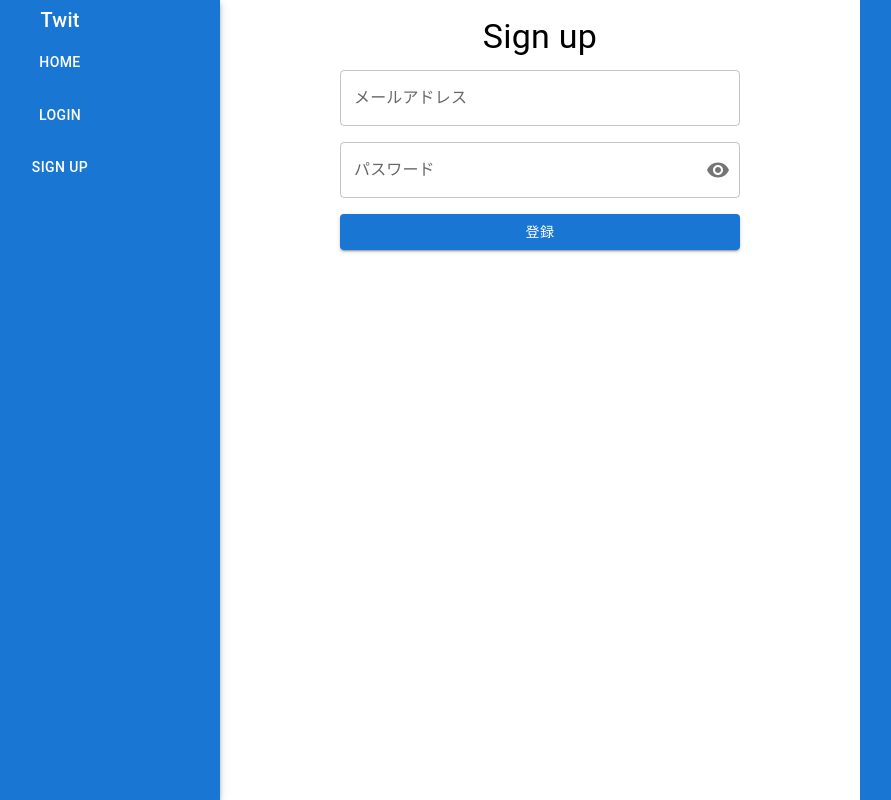
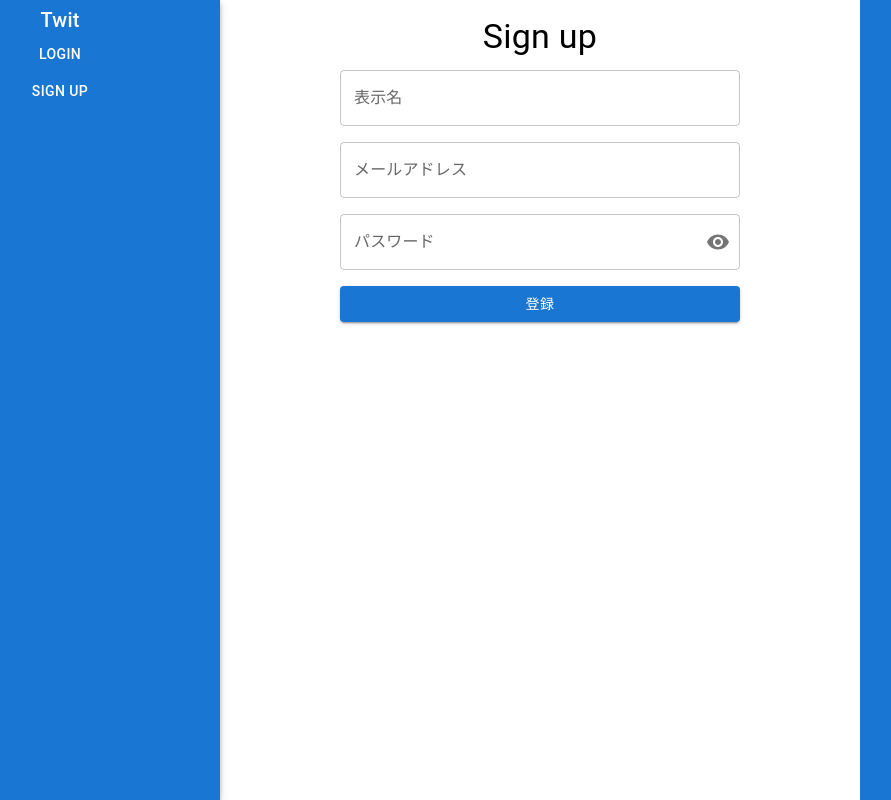
Before and after one commit to taku95/TwitClone, a React (Create React App) app: page /signup in a window 1280 px wide. Shown: the whole page, without its empty margins (100-991 px from the left). Built offline with nearby package versions, Linux system fonts and the light colour scheme; no server answers.

Commit message:
ライク機能実装

```diff
--- a/src/App.js
+++ b/src/App.js
@@ -30,7 +30,7 @@ const App = () => {
     <Router>
       <Grid container sx={{ height: "100vh" }}>
         <Grid item xs={3}>
-          <Navbar title="Twit" isLoggedIn={isLoggedIn} />
+          <Navbar title="Twit" user={user} isLoggedIn={isLoggedIn} />
         </Grid>
         <Grid item xs={6} sx={{ height: "100vh" }}>
           <Main isLoggedIn={isLoggedIn} user={user} />
--- a/src/components/Navbar.js
+++ b/src/components/Navbar.js
@@ -6,8 +6,10 @@ import Typography from "@mui/material/Typography";
 import Button from "@mui/material/Button";
 import { Link, useNavigate } from "react-router-dom";
 import { auth } from "../firebase";
+import Avatar from "@mui/material/Avatar";
+import { Box } from "@mui/material";
 
-const Navbar = ({ title, isLoggedIn }) => {
+const Navbar = ({ title, isLoggedIn, user }) => {
   const navigate = useNavigate();
 
   const handleLogout = async () => {
@@ -19,10 +21,16 @@ const Navbar = ({ title, isLoggedIn }) => {
       console.log("Logout error:", error);
     }
   };
-
+  console.log(user);
   return (
     <AppBar position="static" sx={{ top: "auto", bottom: 0, height: "100vh" }}>
-      <Toolbar sx={{ flexDirection: "column" }}>
+      <Toolbar
+        sx={{
+          display: "flex",
+          flexDirection: "column",
+          justifyContent: "space-between",
+        }}
+      >
         <Typography
           variant="h6"
           component="div"
@@ -30,31 +38,57 @@ const Navbar = ({ title, isLoggedIn }) => {
         >
           {title}
         </Typography>
+        {isLoggedIn && user && (
+          <Box
+            style={{
+              display: "flex",
+              flexDirection: "column",
+              alignItems: "center",
+              gap: "0.5rem",
+            }}
+          >
+            <Box
+              sx={{
+                display: "flex",
+                alignItems: "center",
+                gap: "0.5rem",
+              }}
+            >
+              <Avatar
+                alt="User Avatar"
+                src={user.photoURL}
+                sx={{ width: 32, height: 32 }}
+              />
+              <Typography variant="body2" sx={{ color: "white" }}>
+                {user.displayName}
+              </Typography>
+            </Box>
             <Button
               component={Link}
               to="/"
               variant="text"
-          sx={{ my: 1, color: "white" }}
+              sx={{ color: "white" }}
             >
               Home
             </Button>
-        {isLoggedIn ? (
-          <React.Fragment>
+
             <Button
               onClick={handleLogout}
               variant="text"
-              sx={{ my: 1, color: "white" }}
+              sx={{ color: "white" }}
             >
               Logout
             </Button>
-          </React.Fragment>
-        ) : (
+          </Box>
+        )}
+
+        {!isLoggedIn && (
           <React.Fragment>
             <Button
               component={Link}
               to="/login"
               variant="text"
-              sx={{ my: 1, color: "white" }}
+              sx={{ color: "white" }}
             >
               Login
             </Button>
@@ -62,7 +96,7 @@ const Navbar = ({ title, isLoggedIn }) => {
               component={Link}
               to="/signup"
               variant="text"
-              sx={{ my: 1, color: "white" }}
+              sx={{ color: "white" }}
             >
               Sign Up
             </Button>
--- a/src/components/Post.js
+++ b/src/components/Post.js
@@ -20,6 +20,7 @@ const Post = ({ setRefreshFlag, user }) => {
       const newPostRef = doc(postsCollectionRef); // ランダムなIDを持つ新しいドキュメントの参照を作成
       const timestamp = new Date();
       await setDoc(newPostRef, {
+        userDisplayName: user.displayName,
         content: content,
         createdAt: timestamp,
         userId: user.uid,
--- a/src/pages/Home.js
+++ b/src/pages/Home.js
@@ -90,6 +90,7 @@ const Home = ({ user }) => {
             >
               <Avatar alt="User Avatar" style={{ marginRight: "8px" }}></Avatar>
               <div>
+                <Typography>{post.userDisplayName}</Typography>
                 <Typography>{post.content}</Typography>
                 <Typography
                   variant="caption"
--- a/src/pages/Signup.js
+++ b/src/pages/Signup.js
@@ -1,10 +1,13 @@
 import React, { useState } from "react";
 import { useForm } from "react-hook-form";
+import { useNavigate } from "react-router-dom";
+
 import { TextField, Button, Box, Typography, IconButton } from "@mui/material";
-import { createUserWithEmailAndPassword } from "firebase/auth";
+
+import { createUserWithEmailAndPassword, updateProfile } from "firebase/auth";
 import { auth } from "../firebase";
+
 import { Visibility, VisibilityOff } from "@mui/icons-material";
-import { useNavigate } from "react-router-dom";
 
 const Signup = () => {
   const {
@@ -18,8 +21,19 @@ const Signup = () => {
 
   const onSubmit = async (data) => {
     try {
-      const { email, password } = data;
-      await createUserWithEmailAndPassword(auth, email, password);
+      const { email, password, displayName } = data; // 表示名を取得
+      const userCredential = await createUserWithEmailAndPassword(
+        auth,
+        email,
+        password
+      );
+      const user = userCredential.user;
+
+      // 表示名を設定
+      await updateProfile(user, {
+        displayName: displayName,
+      });
+
       console.log("ユーザーのサインアップに成功しました");
       navigate("/"); // サインアップに成功したら "/" へ遷移
     } catch (error) {
@@ -37,6 +51,16 @@ const Signup = () => {
         Sign up
       </Typography>
       <form onSubmit={handleSubmit(onSubmit)}>
+        <Box sx={{ mb: 2 }}>
+          <TextField
+            {...register("displayName", { required: "表示名は必須です" })}
+            label="表示名"
+            placeholder="Display Name"
+            fullWidth
+            error={Boolean(errors.displayName)}
+            helperText={errors.displayName?.message}
+          />
+        </Box>
         <Box sx={{ mb: 2 }}>
           <TextField
             {...register("email", { required: "メールアドレスは必須です" })}
```
Lines whose indentation alone changed are shown as unchanged.
